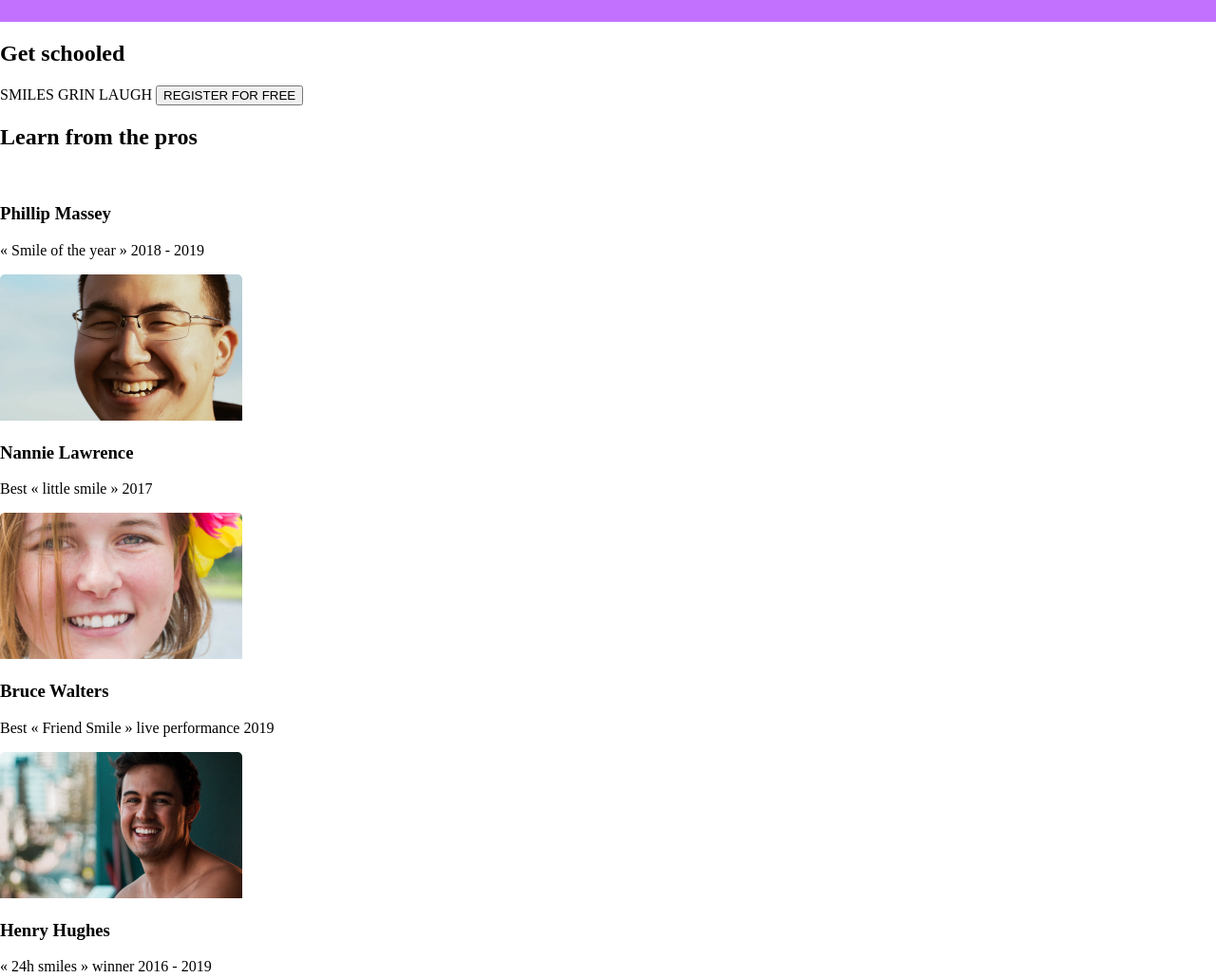
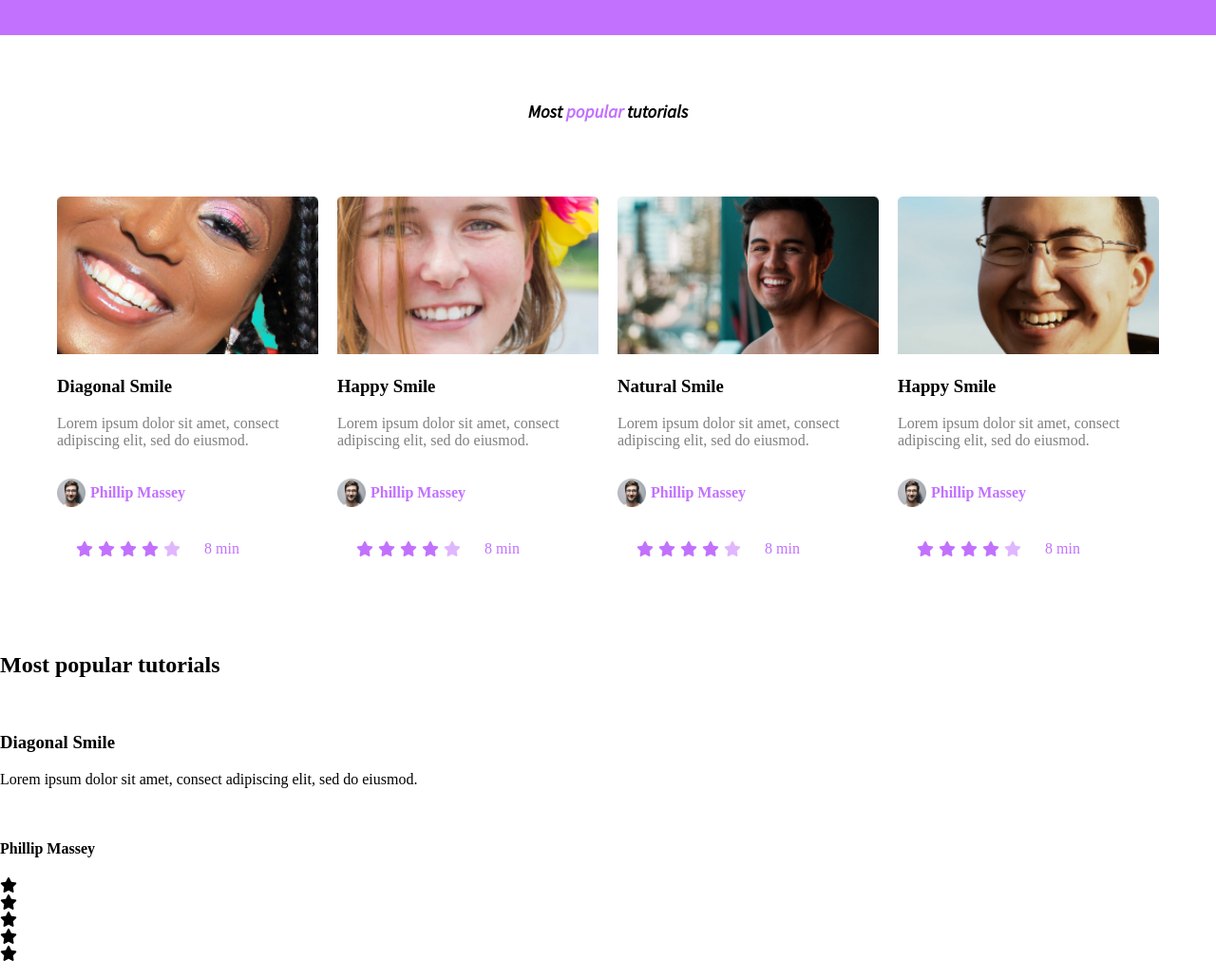
Before and after one commit to ebenamoafo2/alx_html_css, a plain HTML site: page css_advanced/index.html in a window 1280 px wide. Shown: the part 1182-2212 px from the top of the page at 95% size. Drawn offline with Linux system fonts and the light colour scheme.

Commit message:
feat: improve video card layout and styling
- Add proper spacing between video cards using CSS Grid
- Style profile images as small circular avatars
- Add star rating display with proper spacing
- Implement responsive design for mobile devices

```diff
--- a/css_advanced/index.html
+++ b/css_advanced/index.html
@@ -84,53 +84,95 @@
         </section>
 
 
+         <div class="tutorials-header">
+                <h3>Most <span>popular</span> tutorials</h3>
+            </div>
+        <section class="tutorials-container">
+
+            <div class="video-list">
+                <img src="./images/9.png">
+                <h3>Diagonal Smile</h3>
+                <p>Lorem ipsum dolor sit amet, consect adipiscing elit, sed do eiusmod.</p>
+                <div>
+                    <img src="./images/1.png" alt="Photo of Phillip Massey">
+                    <h4>Phillip Massey</h4>
+                </div>
+                <div>
+                    <div><i class="fa-solid fa-star"></i></div>
+                    <div><i class="fa-solid fa-star"></i></div>
+                    <div><i class="fa-solid fa-star"></i></div>
+                    <div><i class="fa-solid fa-star"></i></div>
+                    <div><i class="fa-solid fa-star"></i></div>
+                    <div>8 min</div>
+                </div>
 
 
 
-        <section>
+            </div>
+
+            <div class="video-list">
+                <img src="./images/7.png">
+                <h3>Happy Smile</h3>
+                <p>Lorem ipsum dolor sit amet, consect adipiscing elit, sed do eiusmod.</p>
                 <div>
-                <h1>Get schooled</h1>
-                <span>SMILES</span>
-                <span>GRIN</span>
-                <span>LAUGH</span>
-                <button>REGISTER FOR FREE</button>
+                    <img src="./images/1.png" alt="Photo of Phillip Massey">
+                    <h4>Phillip Massey</h4>
                 </div>
                 <div>
-                <h2>Learn from the pros</h2>
+                    <div><i class="fa-solid fa-star"></i></div>
+                    <div><i class="fa-solid fa-star"></i></div>
+                    <div><i class="fa-solid fa-star"></i></div>
+                    <div><i class="fa-solid fa-star"></i></div>
+                    <div><i class="fa-solid fa-star"></i></div>
+                    <div>8 min</div>
+                </div>
+
+
+            </div>
+            <div class="video-list">
+                <img src="./images/8.png">
+                <h3>Natural Smile</h3>
+                <p>Lorem ipsum dolor sit amet, consect adipiscing elit, sed do eiusmod.</p>
                 <div>
-                    <div>
-                        <img src="./images/1 (3).png" alt="">
-                        <h3>Phillip Massey</h3>
-                        <p>« Smile of the year » 2018 - 2019</p>
+                    <img src="./images/1.png" alt="Photo of Phillip Massey">
+                    <h4>Phillip Massey</h4>
                 </div>
                 <div>
-                        <img src="./images/6.png" alt="">
-                        <h3>Nannie Lawrence</h3>
-                        <p>Best « little smile » 2017</p>
+                    <div><i class="fa-solid fa-star"></i></div>
+                    <div><i class="fa-solid fa-star"></i></div>
+                    <div><i class="fa-solid fa-star"></i></div>
+                    <div><i class="fa-solid fa-star"></i></div>
+                    <div><i class="fa-solid fa-star"></i></div>
+                    <div>8 min</div>
                 </div>
+
+            </div>
+
+            <div class="video-list">
+                <img src="./images/6.png">
+                <h3>Happy Smile</h3>
+                <p>Lorem ipsum dolor sit amet, consect adipiscing elit, sed do eiusmod.</p>
                 <div>
-                        <img src="./images/7.png" alt="">
-                        <h3>Bruce Walters</h3>
-                        <p>Best « Friend Smile » live performance 2019</p>
+                <img src="./images/1.png" alt="Photo of Phillip Massey">
+                <h4>Phillip Massey</h4>
                 </div>
+
                 <div>
-                        <img src="./images/8.png" alt="">
-                        <h3>Henry Hughes</h3>
-                        <p>« 24h smiles » winner 2016 - 2019</p>
+                    <div><i class="fa-solid fa-star"></i></div>
+                    <div><i class="fa-solid fa-star"></i></div>
+                    <div><i class="fa-solid fa-star"></i></div>
+                    <div><i class="fa-solid fa-star"></i></div>
+                    <div><i class="fa-solid fa-star"></i></div>
+                    <div>8 min</div>
                 </div>
+
             </div>
-            </div>
+
+
         </section>
-        <section>
-            <div>
-                <img src="./images/Bitmap.png" alt="image">
-            </div>
-            <div>
-                <blockquote>« Those tutorials are concise and go straight to the point. I can’t think of a better place to learn smiling. And it’s so fun!</blockquote>
-                <h3>NAME</h3>
-                <P>weather presenter</P>
-            </div>
-        </section>
+
+
+
         <section>
             <h2>Most popular tutorials</h2>
             <div>
@@ -152,11 +194,7 @@
             </div>
             <div>
                 <img src="./images/Bitmap (4).png" alt="">
-                <h3>Happy Smile</h3>
-                <p>Lorem ipsum dolor sit amet, consect adipiscing elit, sed do eiusmod.</p>
-                <div>
-                    <img src="./images/1 (3).png" alt="">
-                    <h4>Phillip Massey</h4>
+
                 </div>
                 <div>
                     <div><i class="fa-solid fa-star"></i></div>
@@ -169,11 +207,7 @@
             </div>
             <div>
                 <img src="./images/Bitmap (3).png" alt="">
-                <h3>Natural Smile</h3>
-                <p>Lorem ipsum dolor sit amet, consect adipiscing elit, sed do eiusmod.</p>
-                <div>
-                    <img src="./images/1 (3).png" alt="">
-                    <h4>Phillip Massey</h4>
+
                 </div>
                 <div>
                     <div><i class="fa-solid fa-star"></i></div>
@@ -190,16 +224,7 @@
                 <p>Lorem ipsum dolor sit amet, consect adipiscing elit, sed do eiusmod.</p>
                 <div>
                     <img src="./images/1 (3).png" alt="">
-                    <h4>Phillip Massey</h4>
-                </div>
-                <div>
-                    <div><i class="fa-solid fa-star"></i></div>
-                    <div><i class="fa-solid fa-star"></i></div>
-                    <div><i class="fa-solid fa-star"></i></div>
-                    <div><i class="fa-solid fa-star"></i></div>
-                    <div><i class="fa-solid fa-star"></i></div>
-                </div>
-                <p>8 min</p>
+
             </div>
         </section>
         <section>
--- a/css_advanced/styles.css
+++ b/css_advanced/styles.css
@@ -1,10 +1,11 @@
 body {
-  margin: 0;   /* removes browser’s default margin */
-  padding: 0;
+  margin: 0;
+  box-sizing: border-box;
+  overflow-x: hidden;
 }
 
 @font-face {
-    font-family: 'Source Sans Pro'
+    font-family: 'Source Sans Pro';
     src: url("./fonts/SourceSansPro-It.otf") format('opentype');
     font-weight: normal;
     font-style: normal;
@@ -123,7 +124,7 @@ header {
  display: flex;
  flex-wrap: wrap;
  jusify-content: center;
- gap: 10px
+ gap: 10px;
 }
 
 .cta-button {
@@ -137,6 +138,7 @@ header {
     border-radius: 25px;
     font-weight: bold;
     cursor: pointer;
+    flex-wrap: wrap;
 }
 
 .main-part p {
@@ -162,7 +164,7 @@ margin-top: 50px;
 
 .pros-container {
   display: flex;
-  flex-warp: wrap;
+  flex-wrap: wrap;
   justify-content: center;   /* center all items */
   align-items: flex-start;   /* align to the top */
   gap: 50px;                 /* space between each card */
@@ -215,7 +217,7 @@ margin-top: 50px;
  .purple-text{
     color: white;
     font-weight: 400;
-   //ine-height: 33.6px;
+
     font-family: 'Source Sans Pro';
  }
 
@@ -227,3 +229,77 @@ margin-top: 50px;
  .purple-text h3{
     margin: 0;
  }
+
+
+.tutorials-container{
+  background: white;
+  display: grid;
+  grid-template-columns: repeat(4, 1fr);
+  grid-template-rows: repeat(1, 1fr);
+  gap: 20px;
+  max-width: 100%;
+  overflow-x: hidden;
+  padding: 60px;
+
+}
+
+.tutorials-container img{
+  width: 100%;
+  height: auto;
+  object-fit: cover;
+
+
+}
+
+.tutorials-header{
+  text-align: center;
+  padding-top: 50px;
+  font-family: 'Source Sans Pro', sans-serif;
+  font-weight: 300;
+
+}
+
+.tutorials-header span{
+  color:#C271FF;
+  font-weight: 700;
+
+}
+
+.video-list p{
+  opacity: 0.5;
+}
+
+.video-list div img {
+    width: 30px;
+    height: 30px;
+
+}
+
+
+.video-list div h4{
+  color: #C271FF;
+}
+
+.video-list div {
+  display: flex;
+  flex-wrap: wrap;
+  jusify-content: space-evenly;
+  align-items: center;
+  gap: 5px;
+}
+
+
+.video-list div:last-of-type {
+    display: flex;
+    gap: 5px;
+    padding: 10px 20px;
+    color: #C271FF;
+}
+
+.video-list div:nth-of-type(5){
+  opacity: 0.5;
+}
+
+.video-list div:nth-of-type(6){
+
+}
```
Lines whose indentation alone changed are shown as unchanged.
